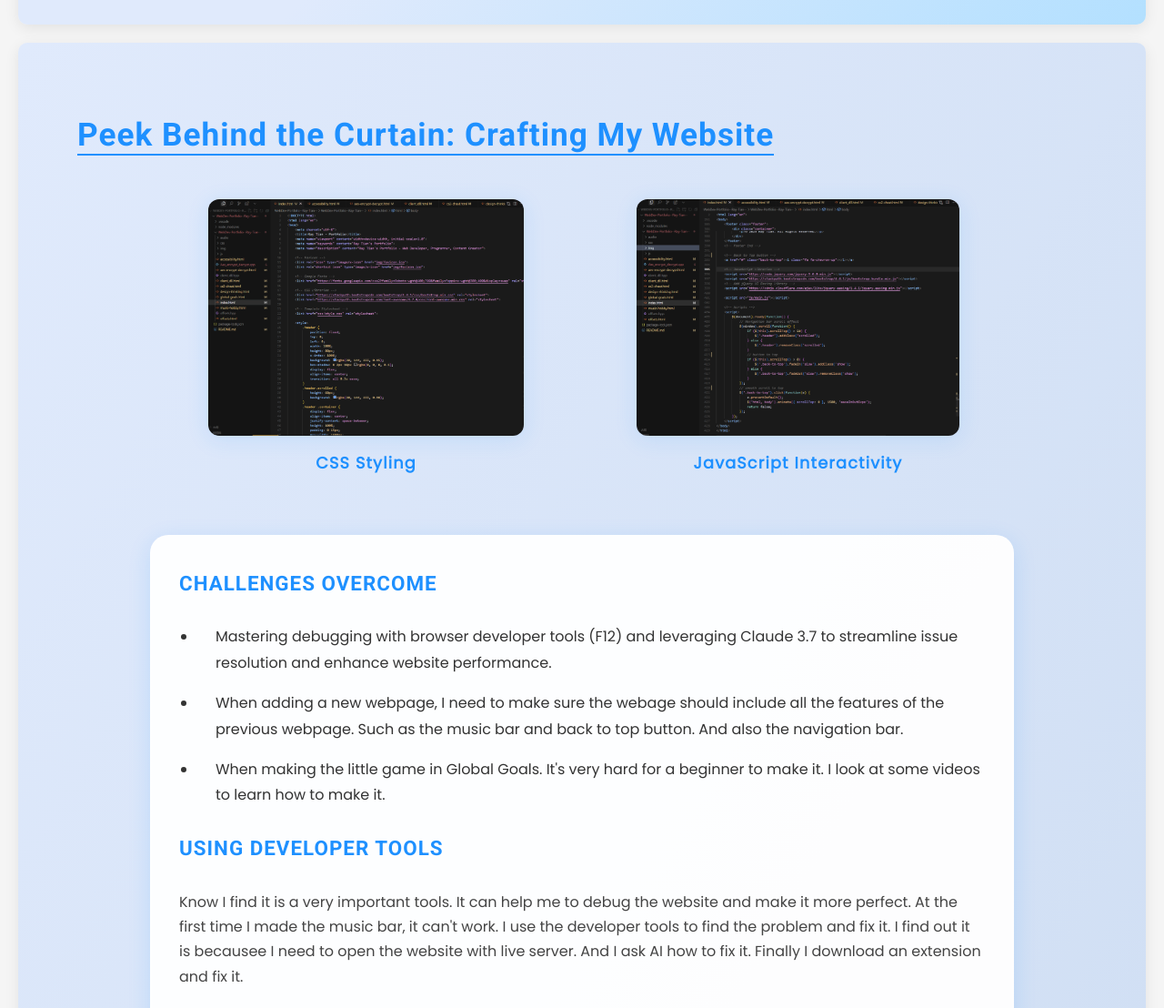
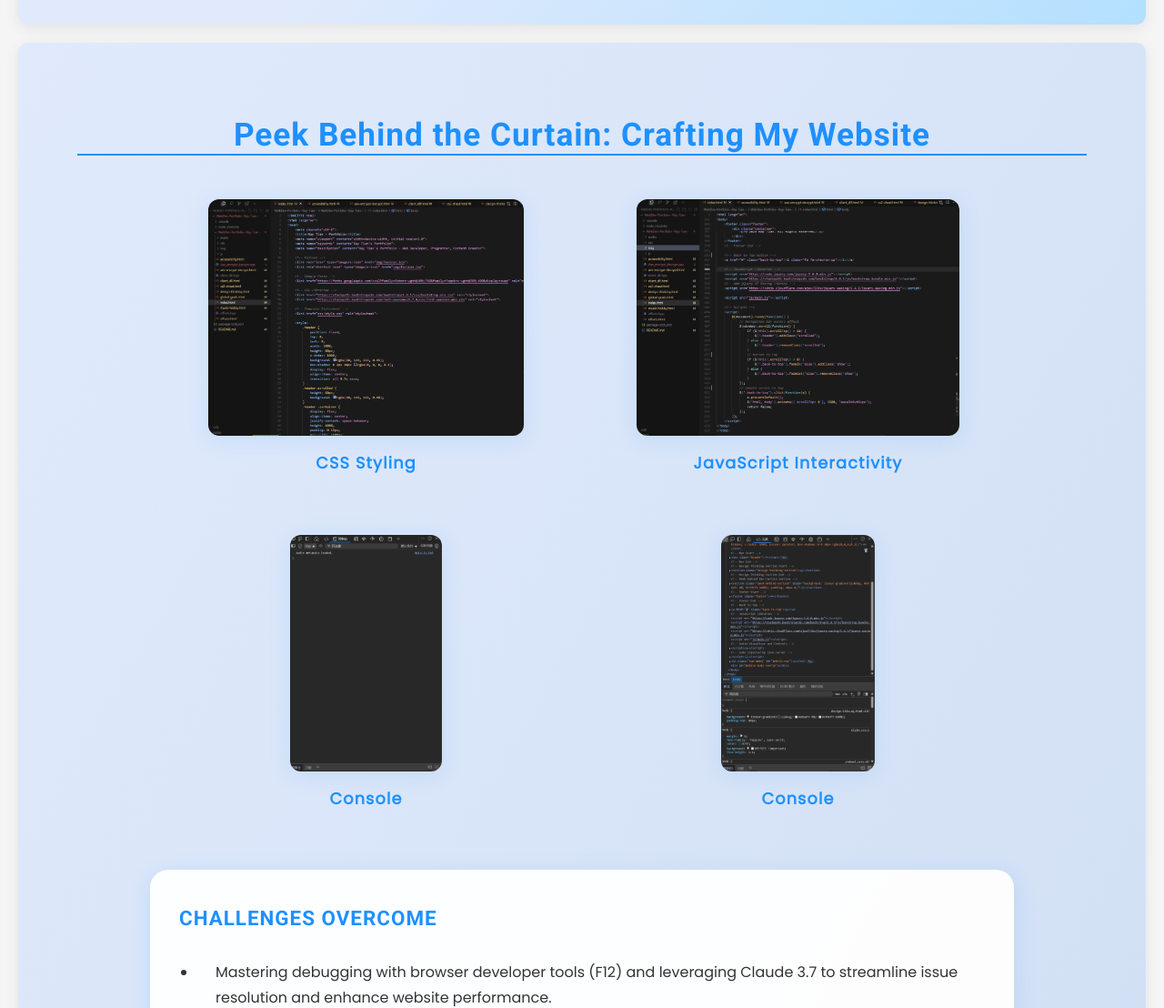
Before and after one commit to 1dongguo1/WebDev-Portfolio--Ray-Tian, a plain HTML site: page WebDev-Portfolio--Ray-Tian--/design-thinking.html in a window 1280 px wide. Shown: the part 1220-2328 px from the top of the page at 91% size. Drawn offline with nearby package versions, Linux system fonts and the light colour scheme.

Commit message:
add two picture

```diff
--- a/WebDev-Portfolio--Ray-Tian--/design-thinking.html
+++ b/WebDev-Portfolio--Ray-Tian--/design-thinking.html
@@ -356,6 +356,13 @@
             transform: scale(1.05);
             z-index: 2;
         }
+        .peek-title {
+            display: block;
+            width: 100%;
+            text-align: center !important;
+            margin-left: auto;
+            margin-right: auto;
+        }
     </style>
 </head>
 <body>
@@ -438,7 +445,7 @@
  <!-- Peek Behind the Curtain Section -->
  <section class="peek-behind-section" style="background: linear-gradient(120deg, #e0eafc 0%, #cfdef3 100%); padding: 80px 0;">
     <div class="container">
-        <h2 class="text-center mb-5" style="color:#1e90ff; font-size: 2.2rem; font-weight: 700; letter-spacing: 1px;">Peek Behind the Curtain: Crafting My Website</h2>
+        <h2 class="text-center mb-5 peek-title" style="color:#1e90ff; font-size: 2.2rem; font-weight: 700; letter-spacing: 1px;">Peek Behind the Curtain: Crafting My Website</h2>
         <div class="row justify-content-center mb-5">
             <div class="col-md-5 mb-4 mb-md-0 text-center">
                 <img src="img/behind-the-curtain1.png" alt="Code Screenshot 1">
@@ -447,6 +454,16 @@
             <div class="col-md-5 text-center">
                 <img src="img/behind-the-curtain2.png" alt="Code Screenshot 2">
                 <p class="mt-3" style="color:#1e90ff; font-size:1.1rem; font-weight:600; letter-spacing:1.2px;">JavaScript Interactivity</p>
+            </div>
+        </div>
+        <div class="row justify-content-center mb-5">
+            <div class="col-md-5 mb-4 mb-md-0 text-center">
+                <img src="img/behind-the-curtain3.png" alt="Code Screenshot 3">
+                <p class="mt-3" style="color:#1e90ff; font-size:1.1rem; font-weight:600; letter-spacing:1.2px;">Console</p>
+            </div>
+            <div class="col-md-5 text-center">
+                <img src="img/behind-the-curtain4.png" alt="Code Screenshot 4">
+                <p class="mt-3" style="color:#1e90ff; font-size:1.1rem; font-weight:600; letter-spacing:1.2px;">Console</p>
             </div>
         </div>
         <div class="peek-desc" style="background: rgba(255, 255, 255, 0.95); border-radius: 20px; box-shadow: 0 6px 24px rgba(30, 144, 255, 0.15); padding: 40px 32px; max-width: 950px; margin: 0 auto 40px auto; transition: transform 0.3s ease;">
```
Also changed, not shown: WebDev-Portfolio--Ray-Tian--/img/behind-the-curtain3.png (added), WebDev-Portfolio--Ray-Tian--/img/behind-the-curtain4.png (added).
